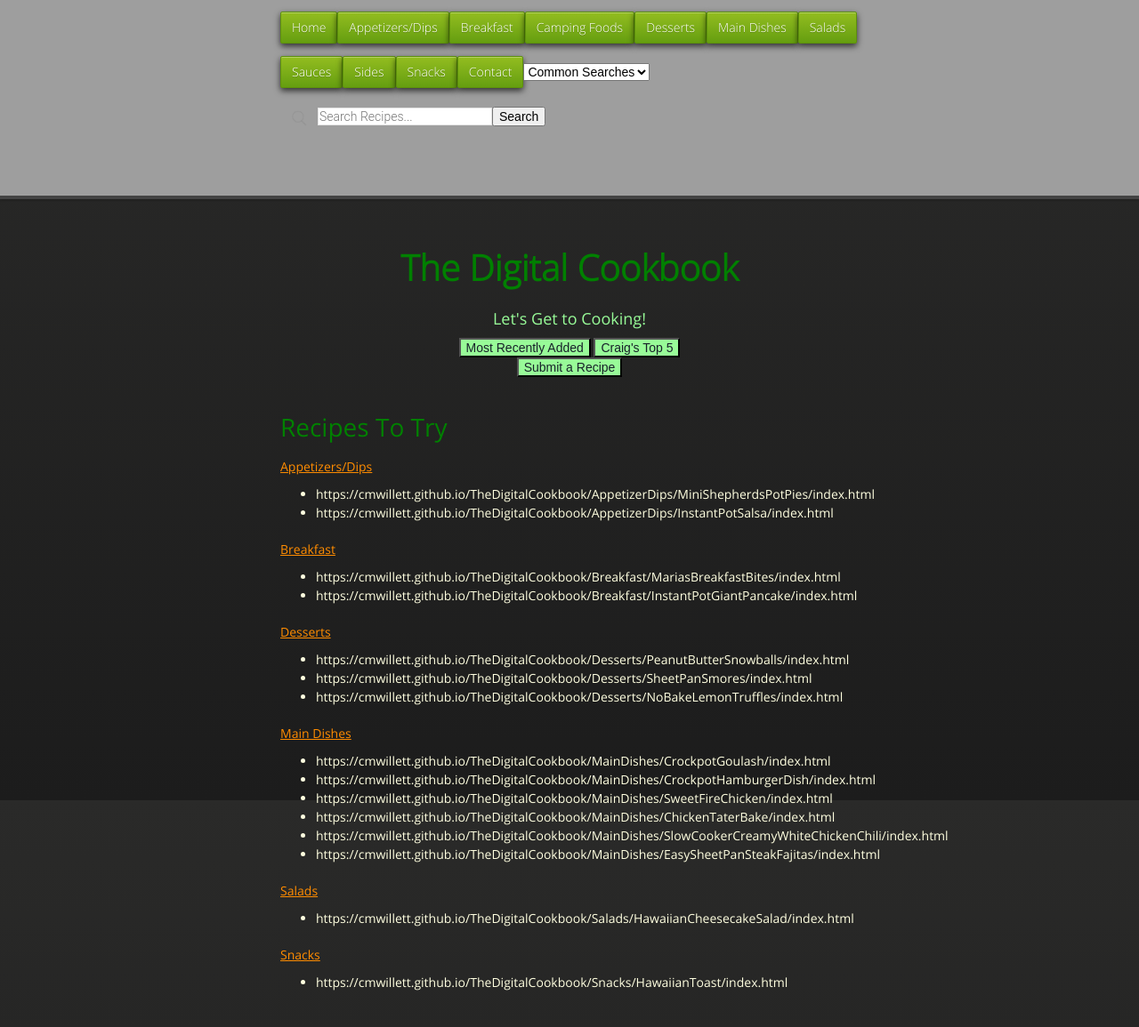
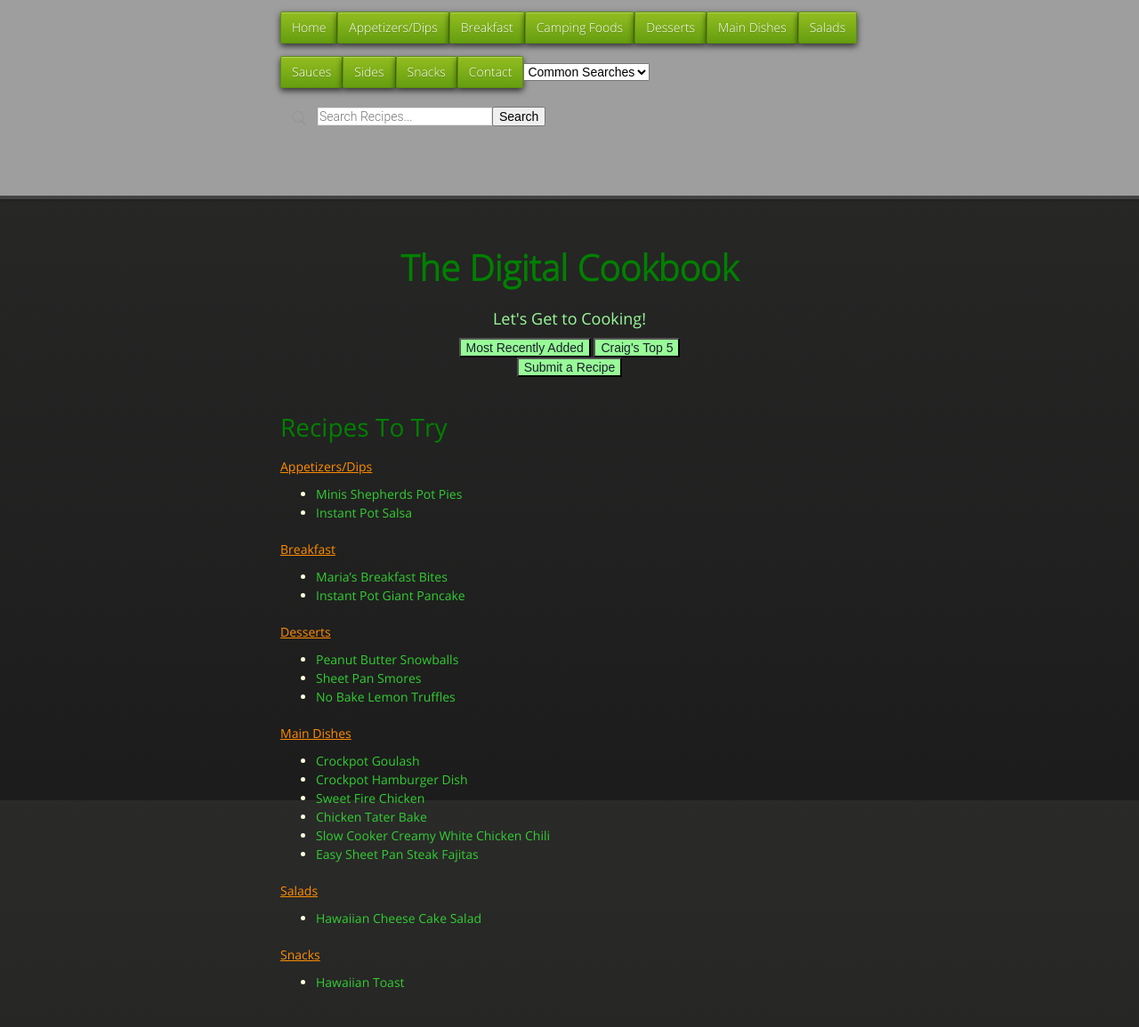
Before and after one commit to cmwillett/TheDigitalCookbook, a Jekyll site: the page built from ToTry.md, in a window 1280 px wide. Shown: the whole page at 89% size. Built offline with Jekyll 4.4.1, drawn with Linux system fonts in a browser that asks for light colours; nearby versions of some CDN libraries.

Commit message:
added to try

```diff
--- a/ToTry.md
+++ b/ToTry.md
@@ -6,28 +6,28 @@ tags: try
 # Recipes To Try
 
 #### Appetizers/Dips
-* https://cmwillett.github.io/TheDigitalCookbook/AppetizerDips/MiniShepherdsPotPies/index.html
-* https://cmwillett.github.io/TheDigitalCookbook/AppetizerDips/InstantPotSalsa/index.html
+* [Minis Shepherds Pot Pies](https://cmwillett.github.io/TheDigitalCookbook/AppetizerDips/MiniShepherdsPotPies/index.html)
+* [Instant Pot Salsa](https://cmwillett.github.io/TheDigitalCookbook/AppetizerDips/InstantPotSalsa/index.html)
 
 #### Breakfast
-* https://cmwillett.github.io/TheDigitalCookbook/Breakfast/MariasBreakfastBites/index.html
-* https://cmwillett.github.io/TheDigitalCookbook/Breakfast/InstantPotGiantPancake/index.html
+* [Maria's Breakfast Bites](https://cmwillett.github.io/TheDigitalCookbook/Breakfast/MariasBreakfastBites/index.html)
+* [Instant Pot Giant Pancake](https://cmwillett.github.io/TheDigitalCookbook/Breakfast/InstantPotGiantPancake/index.html)
 
 #### Desserts
-* https://cmwillett.github.io/TheDigitalCookbook/Desserts/PeanutButterSnowballs/index.html
-* https://cmwillett.github.io/TheDigitalCookbook/Desserts/SheetPanSmores/index.html
-* https://cmwillett.github.io/TheDigitalCookbook/Desserts/NoBakeLemonTruffles/index.html
+* [Peanut Butter Snowballs](https://cmwillett.github.io/TheDigitalCookbook/Desserts/PeanutButterSnowballs/index.html)
+* [Sheet Pan Smores](https://cmwillett.github.io/TheDigitalCookbook/Desserts/SheetPanSmores/index.html)
+* [No Bake Lemon Truffles](https://cmwillett.github.io/TheDigitalCookbook/Desserts/NoBakeLemonTruffles/index.html)
 
 #### Main Dishes
-* https://cmwillett.github.io/TheDigitalCookbook/MainDishes/CrockpotGoulash/index.html
-* https://cmwillett.github.io/TheDigitalCookbook/MainDishes/CrockpotHamburgerDish/index.html
-* https://cmwillett.github.io/TheDigitalCookbook/MainDishes/SweetFireChicken/index.html
-* https://cmwillett.github.io/TheDigitalCookbook/MainDishes/ChickenTaterBake/index.html
-* https://cmwillett.github.io/TheDigitalCookbook/MainDishes/SlowCookerCreamyWhiteChickenChili/index.html
-* https://cmwillett.github.io/TheDigitalCookbook/MainDishes/EasySheetPanSteakFajitas/index.html
+* [Crockpot Goulash](https://cmwillett.github.io/TheDigitalCookbook/MainDishes/CrockpotGoulash/index.html)
+* [Crockpot Hamburger Dish](https://cmwillett.github.io/TheDigitalCookbook/MainDishes/CrockpotHamburgerDish/index.html)
+* [Sweet Fire Chicken](https://cmwillett.github.io/TheDigitalCookbook/MainDishes/SweetFireChicken/index.html)
+* [Chicken Tater Bake](https://cmwillett.github.io/TheDigitalCookbook/MainDishes/ChickenTaterBake/index.html)
+* [Slow Cooker Creamy White Chicken Chili](https://cmwillett.github.io/TheDigitalCookbook/MainDishes/SlowCookerCreamyWhiteChickenChili/index.html)
+* [Easy Sheet Pan Steak Fajitas](https://cmwillett.github.io/TheDigitalCookbook/MainDishes/EasySheetPanSteakFajitas/index.html)
 
 #### Salads
-* https://cmwillett.github.io/TheDigitalCookbook/Salads/HawaiianCheesecakeSalad/index.html
+* [Hawaiian Cheese Cake Salad](https://cmwillett.github.io/TheDigitalCookbook/Salads/HawaiianCheesecakeSalad/index.html)
 
 #### Snacks
-* https://cmwillett.github.io/TheDigitalCookbook/Snacks/HawaiianToast/index.html
+* [Hawaiian Toast](https://cmwillett.github.io/TheDigitalCookbook/Snacks/HawaiianToast/index.html)
```
